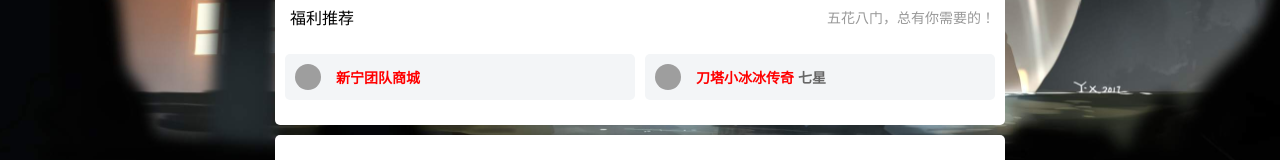
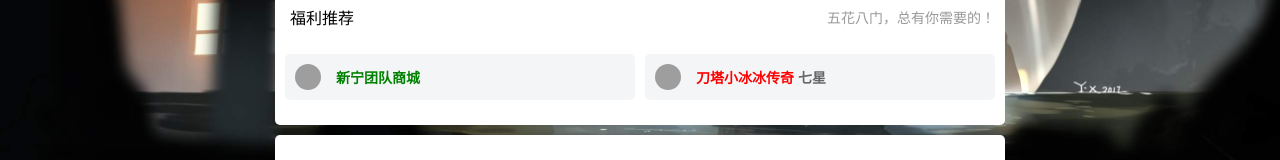
Before and after one commit to Code5800/kingsecrt, a plain HTML site: page index.html in a window 1280 px wide. Shown: the part 606-766 px from the top of the page. Drawn offline with nearby package versions, Linux system fonts and the light colour scheme; grey boxes are pictures that could not be loaded; a script that the page names is missing; a small style sheet from the web is missing.

Commit message:
Update index.html

```diff
--- a/index.html
+++ b/index.html
@@ -167,7 +167,7 @@ main{width: 100%;padding: 10px;}
             <li class="app-item">
              <a class="flex" target="_blank" href="https://code5800.github.io/660/" rel="bookmark">
                     <img class="app-item-img" src="https://pic.imgdb.cn/item/62cac6fdf54cd3f9377be1bb.png">
-                    <h1 class="app-item-title"><font color="red">新宁团队商城</font>&nbsp;</h1>
+                    <h1 class="app-item-title"><font color="green">新宁团队商城</font>&nbsp;</h1>
                     <i class="fan son-you"></i>
                     </a>
                 </li>
```
